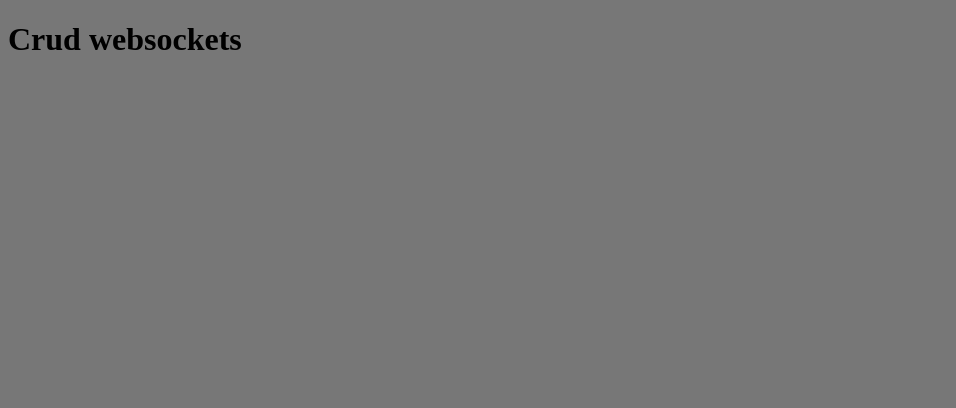
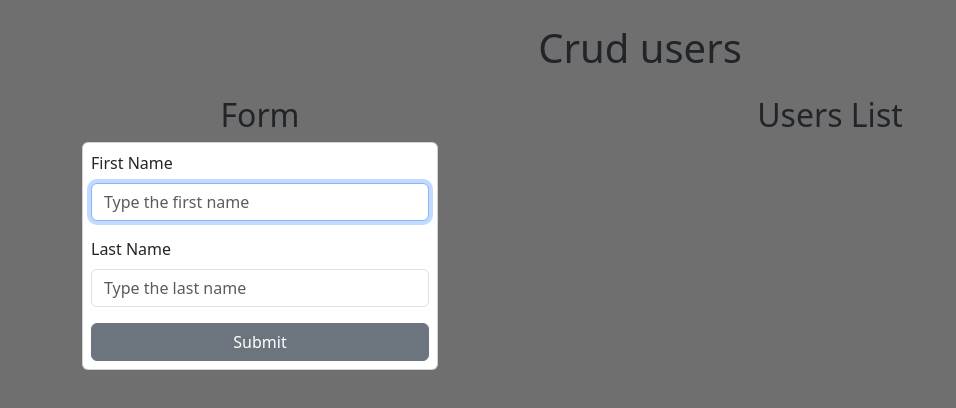
Before and after one commit to luisangeluis/WebSocketsCrud, a website: page src/public/index.html in a window 1280 px wide. Shown: the whole page, without its empty margins (0-956 px from the left). Drawn offline with nearby package versions, Linux system fonts and the light colour scheme; no server answers.

Commit message:
Added form to make a new user

```diff
--- a/src/public/index.html
+++ b/src/public/index.html
@@ -1,15 +1,46 @@
 <!DOCTYPE html>
 <html lang="en">
+
 <head>
   <meta charset="UTF-8">
   <meta http-equiv="X-UA-Compatible" content="IE=edge">
   <meta name="viewport" content="width=device-width, initial-scale=1.0">
   <title>Crud websockets</title>
+  <!-- Bootstrap -->
+  <link rel="stylesheet" href="https://cdn.jsdelivr.net/npm/bootstrap@5.3.0-alpha1/dist/css/bootstrap.min.css">
   <link rel="stylesheet" href="./main.css">
 </head>
+
 <body>
-    <h1>Crud websockets</h1>
+  <main>
+    <div class="container-md main-container">
+      <h1 class="text-center my-3 my-md-4 card-title">Crud users</h1>
+      <div class="row text-center">
+        <div class="col-md-4">
+          <h2 class="">Form</h2>
+          <form class="card p-md-2 text-start" id="user-form">
+            <div class="car-body">
+              <div class="mb-3">
+                <label for="first-name" class="form-label">First Name</label>
+                <input type="text" class="form-control" id="first-name" name="first-name" placeholder="Type the first name" aria-describedby="first-name" autofocus="true">
+              </div>
+              <div class="mb-3">
+                <label for="last-name" class="form-label">Last Name</label>
+                <input type="text" class="form-control" id="last-name" name="last-name" placeholder="Type the last name" aria-describedby="last-name" autofocus="true">
+              </div>
+            </div>
+            <button class="btn btn-secondary" type="submit">Submit</button>
+          </form>
+        </div>
+        <div class="col-md-8">
+          <h2 class="">Users List</h2>
+        </div>
+      </div>
+    </div>
+  </main>
+
   <script src="./socket.io/socket.io.min.js"></script>
   <script src="./main.js"></script>
 </body>
+
 </html>
--- a/src/public/main.css
+++ b/src/public/main.css
@@ -1,3 +1,12 @@
 body{
-    background-color: #0f0f0f90;
+    background-color: #00000090;
+    min-height: 100vh;
 }
+main{
+    min-height: 100vh;
+
+}
+main > .main-container{
+    min-height: 100vh;
+
+}
--- a/src/public/main.js
+++ b/src/public/main.js
@@ -2,7 +2,21 @@
 // io('http://localhost:3000');
 const socket = io();
 
-socket.on('ping', () => {
-    console.log('Escuchando al servidor')
-    socket.emit('pong')
-});
+// socket.on('ping', () => {
+//     console.log('Escuchando al servidor')
+//     socket.emit('pong')
+// });
+
+const userForm =document.querySelector('#user-form');
+const firstName = document.querySelector('#first-name');
+const lastName = document.querySelector('#last-name')
+
+userForm.addEventListener('submit',e=>{
+    e.preventDefault();
+    console.log('clikc');
+    socket.emit('client:newuser',{
+        firstName:firstName.value,
+        lastName:lastName.value
+    })
+
+})
```
Also changed, not shown: src/index.js (+10 -7 lines). Lines whose indentation alone changed are shown as unchanged.
